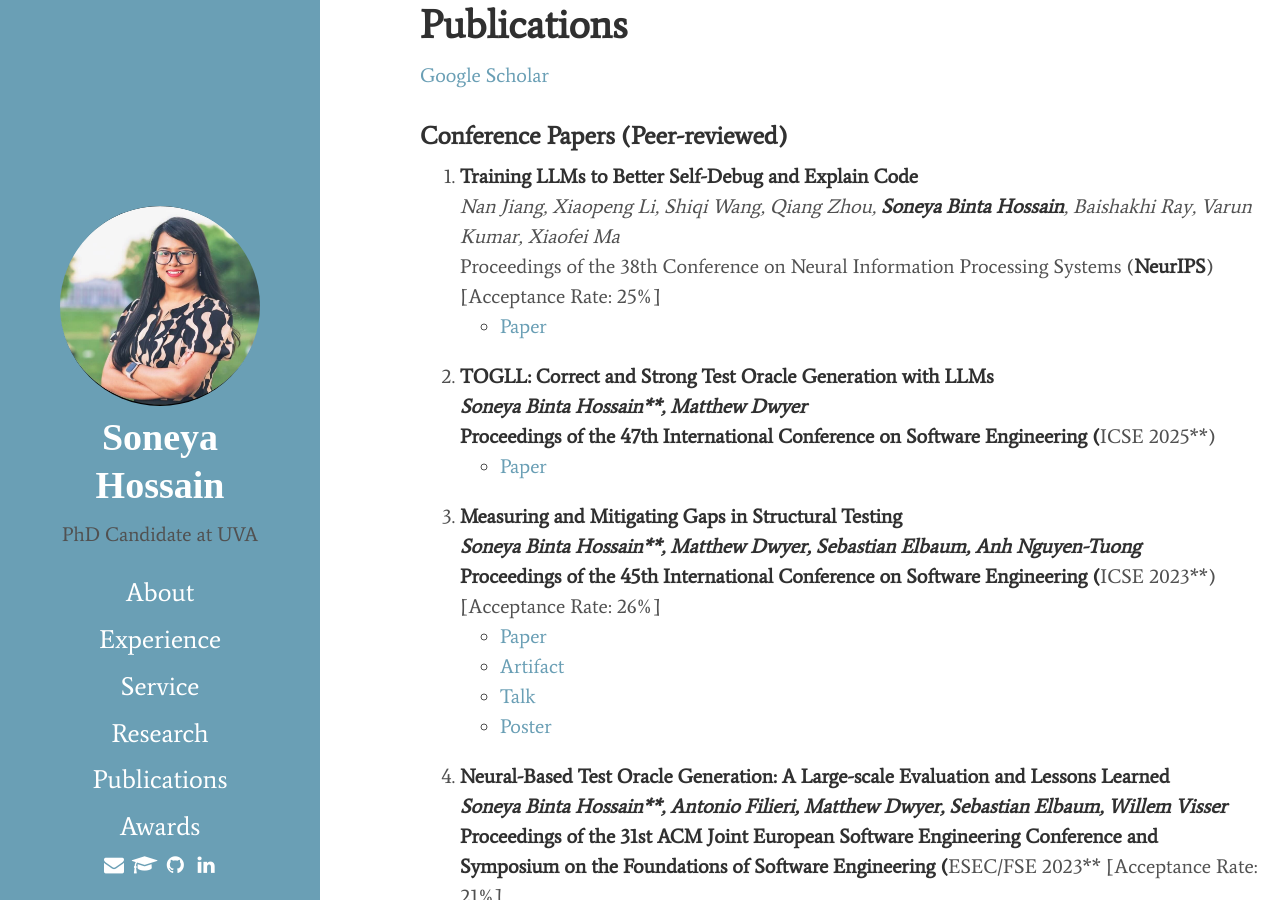
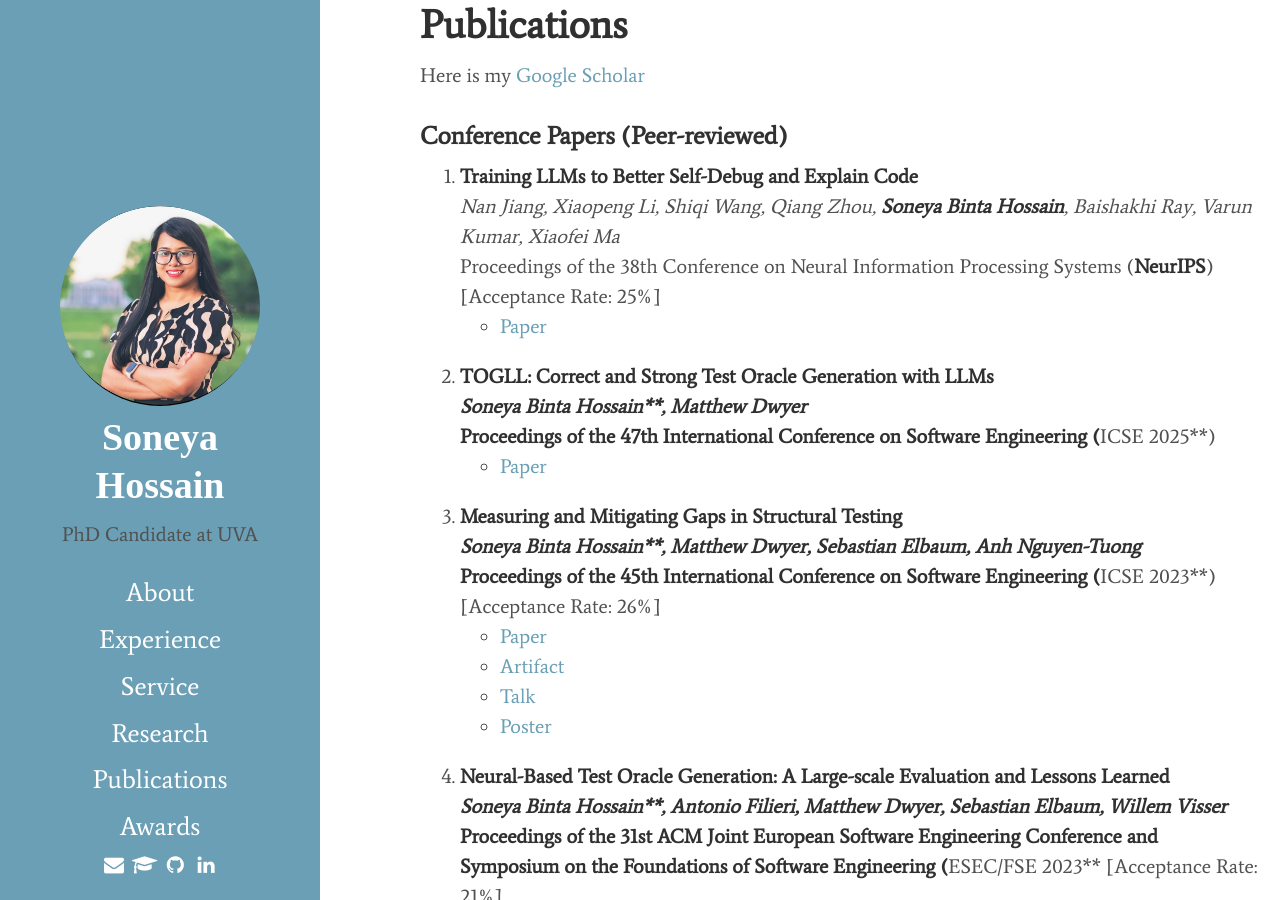
Before and after one commit to soneyahossain/soneyahossain.github.io, a Jekyll site: the page built from publications.md, in a window 1280 px wide and 900 px high. Built offline with Jekyll 4.4.1, drawn with Linux system fonts in a browser that asks for light colours; cached includes are drawn as plain includes.

Commit message:
publication

```diff
--- a/publications.md
+++ b/publications.md
@@ -3,13 +3,14 @@
 title: Publications
 ---
 
-[Google Scholar](https://scholar.google.com/citations?user=xDDfwB8AAAAJ&hl=en)
+Here is my [Google Scholar](https://scholar.google.com/citations?user=xDDfwB8AAAAJ&hl=en)
 
 ### Conference Papers (Peer-reviewed)
 
 1. **Training LLMs to Better Self-Debug and Explain Code**
    *Nan Jiang, Xiaopeng Li, Shiqi Wang, Qiang Zhou, **Soneya Binta Hossain**, Baishakhi Ray, Varun Kumar, Xiaofei Ma*
-   Proceedings of the 38th Conference on Neural Information Processing Systems (**NeurIPS**)  [Acceptance Rate: 25%]
+   Proceedings of the 38th Conference on Neural Information Processing Systems (**NeurIPS**)
+   [Acceptance Rate: 25%]
    - [Paper](https://arxiv.org/pdf/2405.18649)
 
 2. **TOGLL: Correct and Strong Test Oracle Generation with LLMs**
@@ -19,7 +20,8 @@
 
 3. **Measuring and Mitigating Gaps in Structural Testing**
    ***Soneya Binta Hossain**, Matthew Dwyer, Sebastian Elbaum, Anh Nguyen-Tuong*
-   Proceedings of the 45th International Conference on Software Engineering (**ICSE 2023**) [Acceptance Rate: 26%]
+   Proceedings of the 45th International Conference on Software Engineering (**ICSE 2023**)
+   [Acceptance Rate: 26%]
    - [Paper](https://conf.researchr.org/details/icse-2023/icse-2023-technical-track/131/Measuring-and-Mitigating-Gaps-in-Structural-Testing)
    - [Artifact](https://github.com/soneyahossain/hcc-gap-recommender/tree/main)
    - [Talk](assets/presentations/ICSE-2023-talk.pdf)
```
